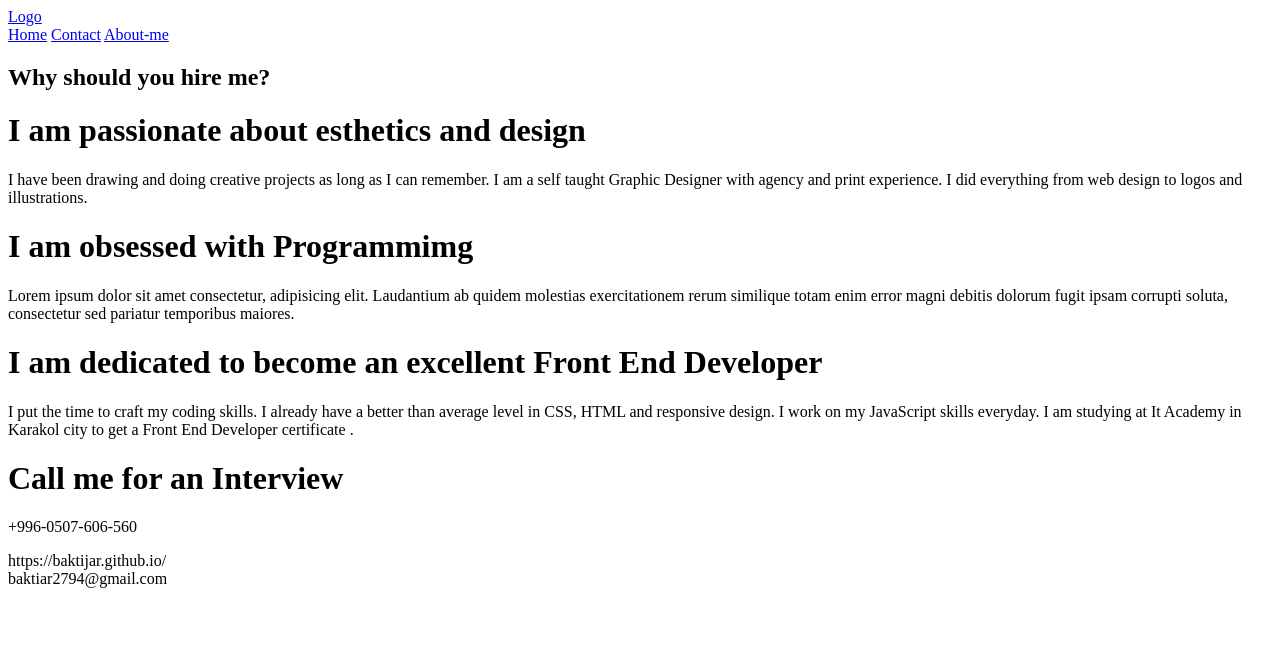
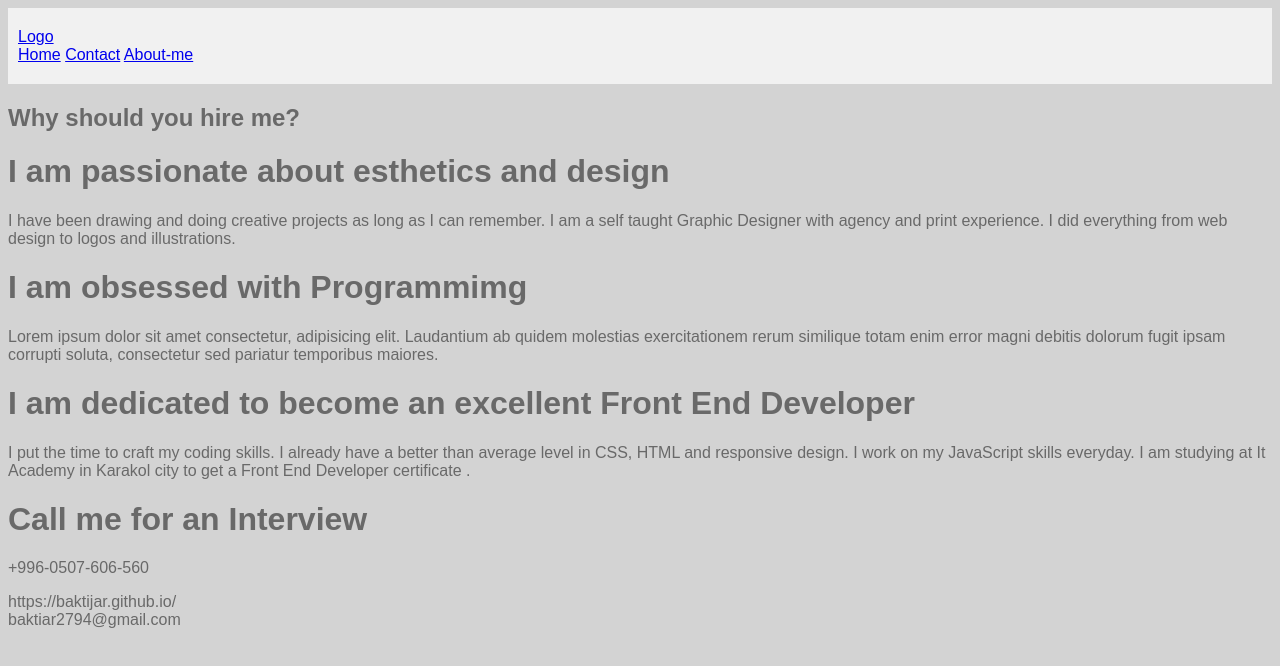
Before and after one commit to Baktijar/Responsive-Page, a plain HTML site: page index.html in a window 1280 px wide. Drawn offline with Linux system fonts and the light colour scheme.

Commit message:
Style the header with a grey background and some padding

```diff
--- a/index.html
+++ b/index.html
@@ -4,6 +4,7 @@
     <meta charset="UTF-8" />
     <meta name="viewport" content="width=device-width, initial-scale=1.0" />
     <meta http-equiv="X-UA-Compatible" content="ie=edge" />
+    <link rel="stylesheet" href="style.css">
     <title>Responsive Layout</title>
   </head>
   <body>
--- a/style.css
+++ b/style.css
@@ -5,3 +5,8 @@ body {
   font-family: "Source Sans Pro", sans-serif;
   font-weight: 400;
 }
+.header {
+  overflow: hidden;
+  background-color: #f1f1f1;
+  padding: 20px 10px;
+}
```
